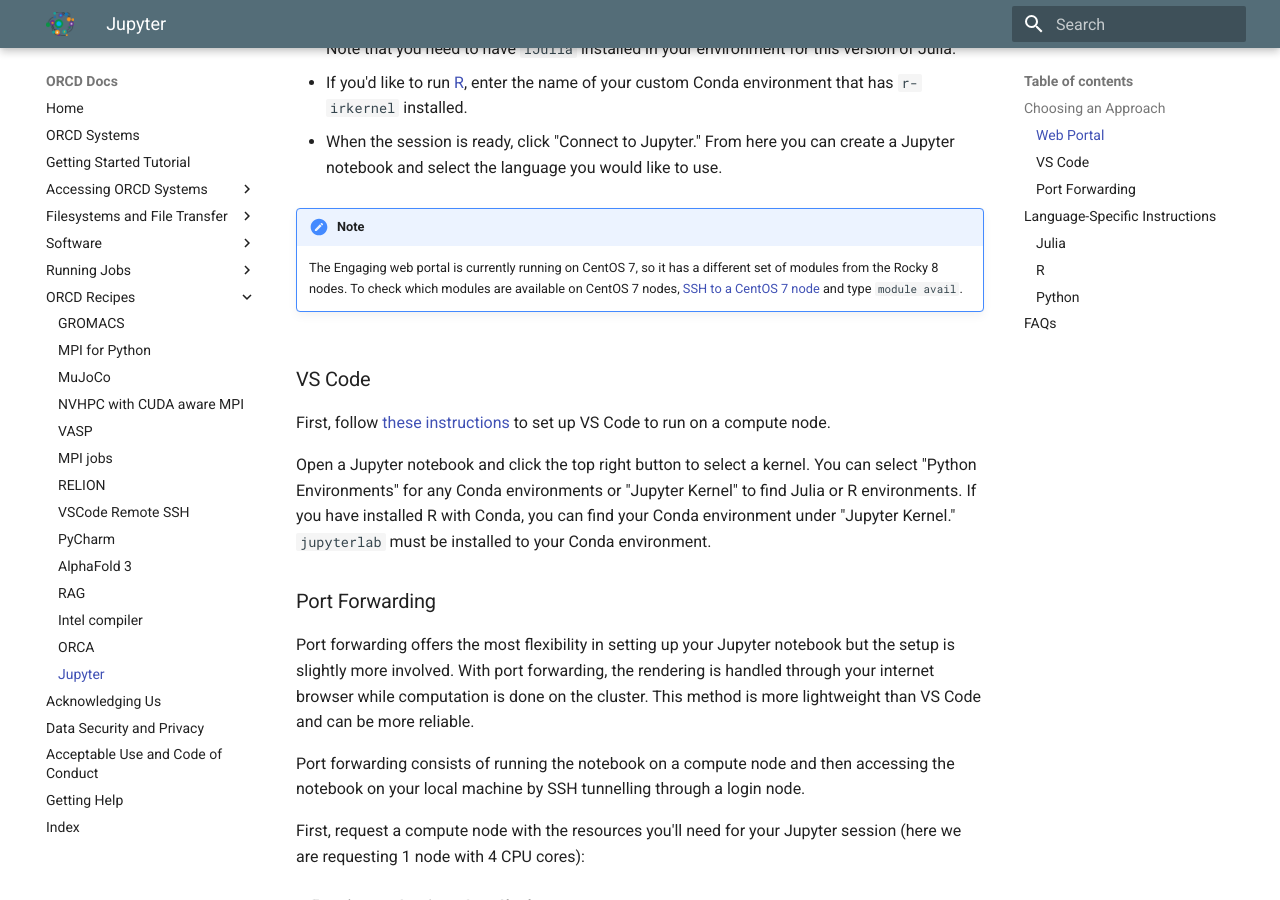
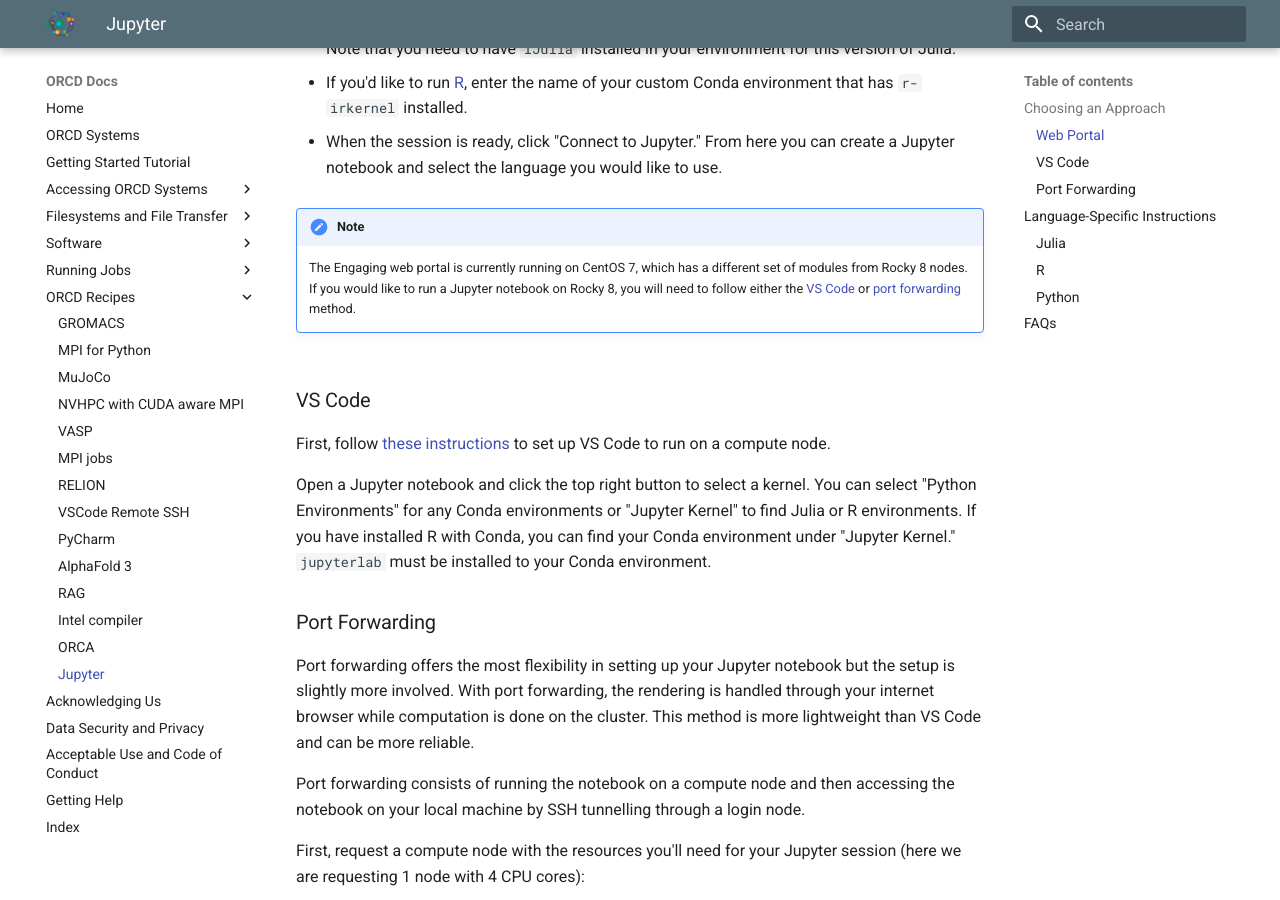
Before and after one commit to mit-orcd/orcd-docs-edit, an MkDocs documentation site: the page built from docs/recipes/jupyter.md, in a window 1280 px wide and 900 px high, scrolled down 790 px. Built offline with MkDocs 1.6.1 and Material for MkDocs 9.7.7, drawn with Linux system fonts in a browser that asks for light colours.

Commit message:
adding note about OS on Engaging

```diff
--- a/docs/recipes/jupyter.md
+++ b/docs/recipes/jupyter.md
@@ -45,11 +45,10 @@
     create a Jupyter notebook and select the language you would like to use.
 
     !!! note
-        The Engaging web portal is currently running on CentOS 7, so it has a
-        different set of modules from the Rocky 8 nodes. To check which modules
-        are available on CentOS 7 nodes,
-        [SSH to a CentOS 7 node](../accessing-orcd/ssh-login.md) and type
-        `module avail`.
+        The Engaging web portal is currently running on CentOS 7, which has a
+        different set of modules from Rocky 8 nodes. If you would like to run
+        a Jupyter notebook on Rocky 8, you will need to follow either the [VS
+        Code](#vs-code) or [port forwarding](#port-forwarding) method.
 
 === "Satori"
 
```
